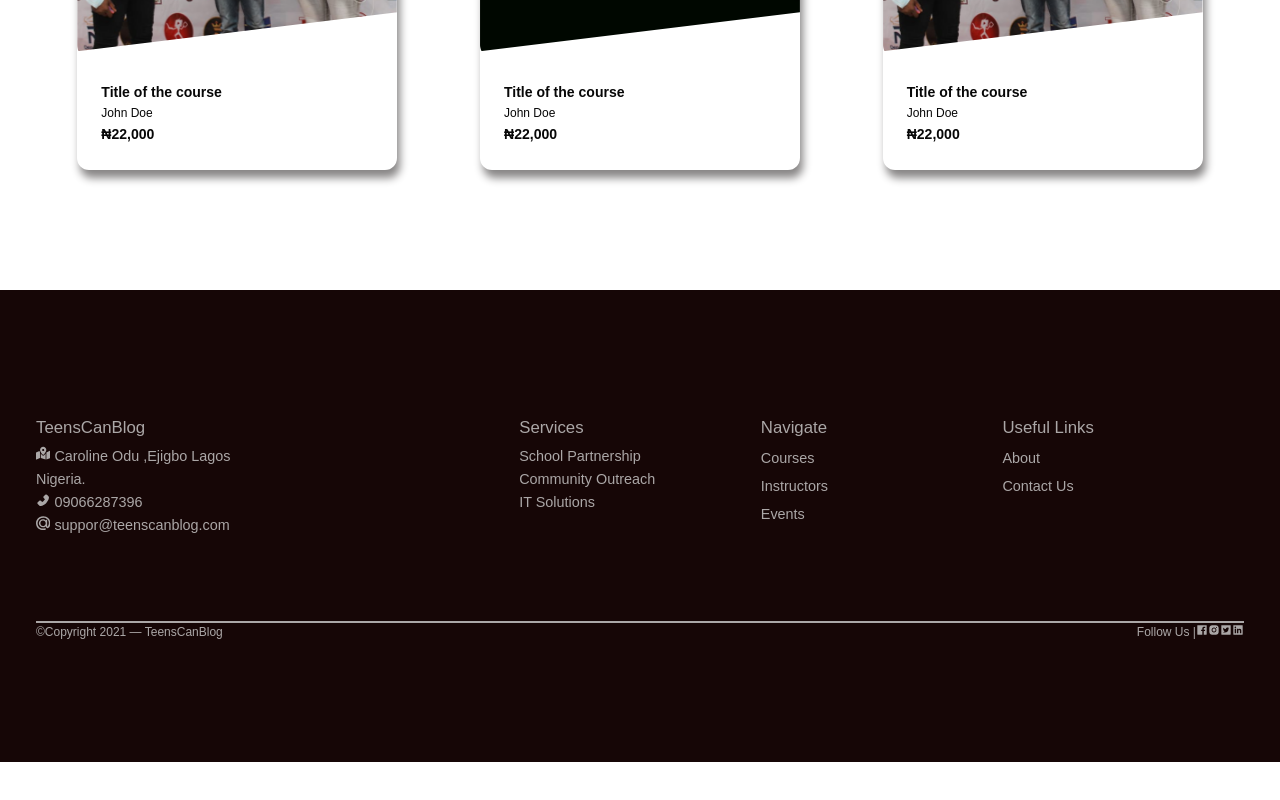
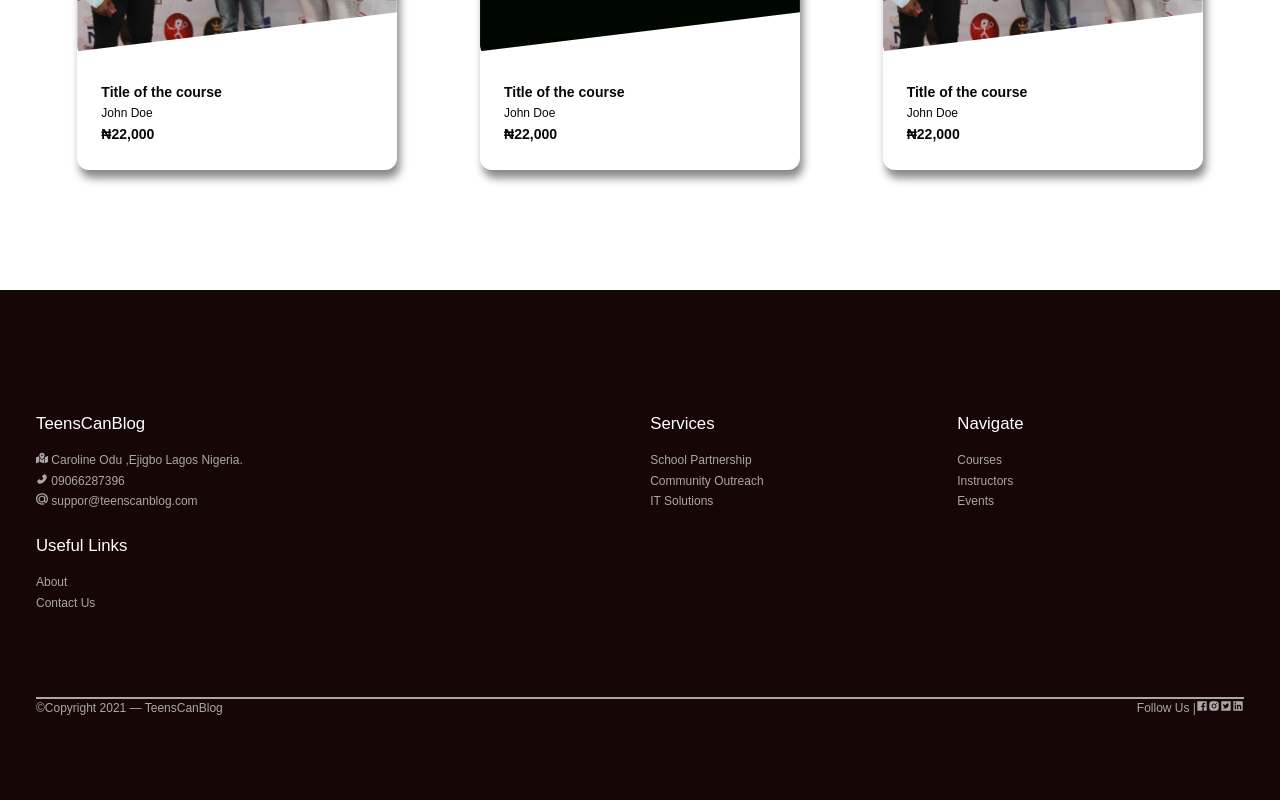
Before and after one commit to Niscolinx/teenscan, a React (Create React App) app: page / in a window 1280 px wide. Shown: the part 1399-2199 px from the top of the page. Before the commit the page ends 2161 px from the top, so only its background shows below. Built offline with nearby package versions, Linux system fonts and the light colour scheme; what react-router-last-location would draw is missing.

Commit message:
working on footer

```diff
--- a/src/sass/base/typography.scss
+++ b/src/sass/base/typography.scss
@@ -99,7 +99,7 @@
     @extend %heading;
     font-size: 1.4rem;
     font-weight: 500;
-    line-height: 2.1;
+    line-height: 1.7;
 }
 
 .heading-4 {
--- a/src/sass/components/footer.scss
+++ b/src/sass/components/footer.scss
@@ -7,22 +7,27 @@
         color: $color-grey-light-2;
         display: grid;
         grid-template-columns: repeat(auto-fit, minmax(20rem, 1fr));
+        gap: 1.7rem;
     }
 
     &__item {
         font-weight: 500;
-        font-size: 1.2rem;
+        font-size: 1rem;
+        line-height: 1.7rem;
 
         h3 {
             @extend .heading-3;
+            margin-bottom: 1rem;
+            color: white;
         }
 
         ul {
             list-style: none;
+            display: grid;
+            align-items: center;
 
             & > :link,
             & > :visited {
-                padding: 0.2rem 0;
                 display: grid;
                 color: $color-grey-light-2;
                 text-decoration: none;
```
